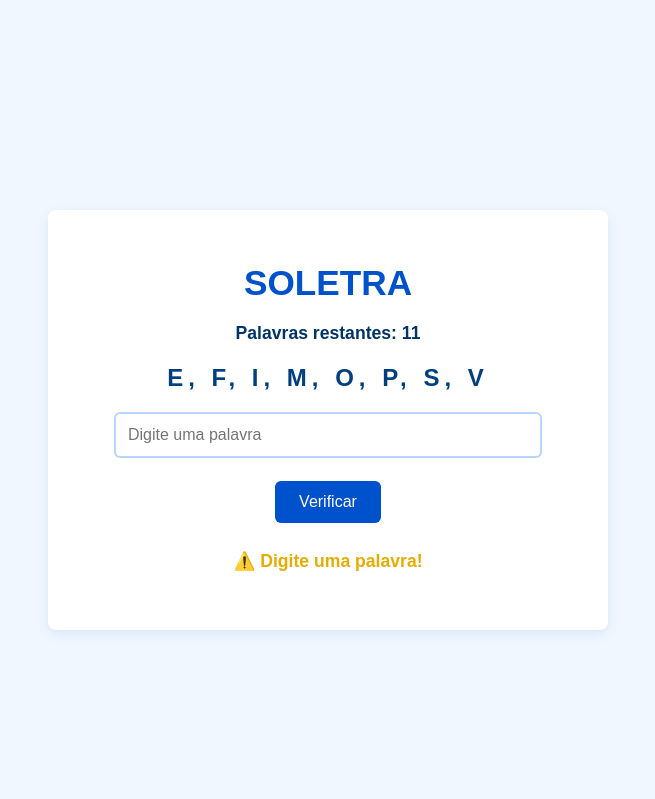
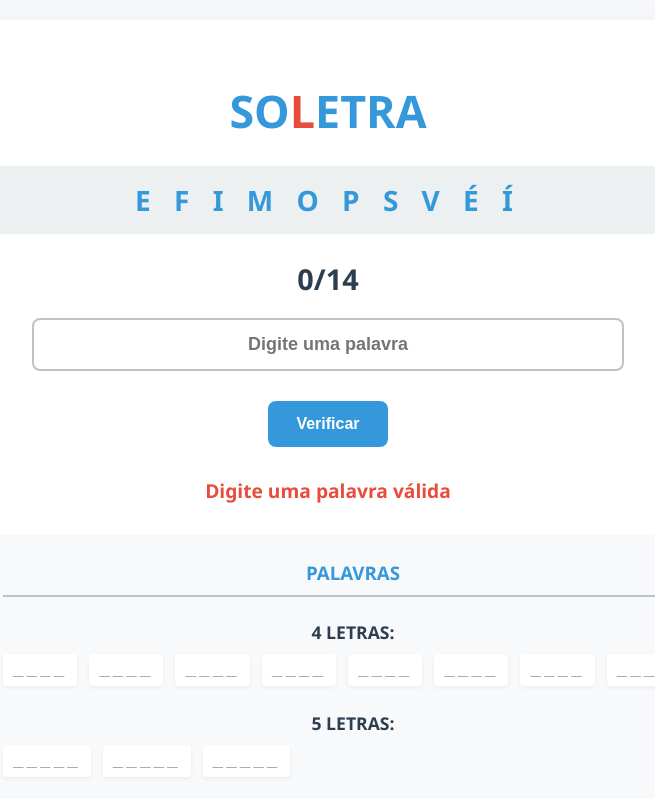
Before and after one commit to mariajosetti/soletra, a plain HTML site: page index.html in a window 1280 px wide. Both pictures are taken after a click on the button "Verificar". Shown: the top 799 px of the page, without its empty margins (312-967 px from the left). Drawn offline with nearby package versions, Linux system fonts and the light colour scheme.

Commit message:
Add files via upload

```diff
--- a/index.html
+++ b/index.html
@@ -8,17 +8,26 @@
 </head>
 <body>
     <div class="container">
-        <h1>SOLETRA</h1>
-        <div class="info">
-            <p id="contador"></p>
+        <h1>SO<span class="letra-destaque">L</span>ETRA</h1>
+
+        <div class="letras-disponiveis" id="letras"></div>
+
+        <div class="contador">
+            <span id="palavras-encontradas">0</span>/<span id="total-palavras">13</span>
         </div>
-        <div class="letras-disponiveis" id="letras"></div>
+
         <input type="text" id="palavra-input" placeholder="Digite uma palavra" autofocus>
         <button id="verificar-btn">Verificar</button>
         <div id="resultado"></div>
-        <div id="palavras-acertadas"></div>
-        <button id="reiniciar-btn" style="display: none;">Reiniciar</button>
+
+        <div class="painel-unico">
+            <h3>PALAVRAS</h3>
+            <div id="lista-completa"></div>
+        </div>
+
+        <button id="reiniciar-btn">Reiniciar</button>
     </div>
+
     <script src="https://cdn.jsdelivr.net/npm/canvas-confetti@1.5.1/dist/confetti.browser.min.js"></script>
     <script src="script.js"></script>
 </body>
--- a/script.js
+++ b/script.js
@@ -1,127 +1,131 @@
-// Palavras válidas em ordem alfabética (SEM 'meso' e 'miso')
+// CONFIGURAÇÃO DO JOGO
 const palavrasBase = [
-    "fome", "meio", "míope", "moisés",
-    "peso", "pome", "seio", "seis",
-    "veio", "vime", "vsfpo"
-];
+    "fome", "meio", "seio", "seis", "veio",
+    "vime", "peso", "pome", "míope", "posse",
+    "vsfpo", "fimose", "meiose", "moisés"
+].sort((a, b) => a.length - b.length || a.localeCompare(b));
 
-// Versão normalizada para comparação
 const palavrasValidas = palavrasBase.map(palavra =>
     palavra.normalize("NFD").replace(/[\u0300-\u036f]/g, "").toLowerCase()
 );
 
-// Letras disponíveis (ordem alfabética)
-const letrasDisponiveis = ["E", "F", "I", "M", "O", "P", "S", "V"];
+const letrasDisponiveis = Array.from(new Set(
+    palavrasBase.join("").toUpperCase().split("")
+)).sort();
+
 let palavrasAcertadas = [];
 
-// Inicia o jogo
+// FUNÇÕES PRINCIPAIS
 function iniciarJogo() {
-    document.getElementById("letras").textContent = letrasDisponiveis.join(", ");
-    document.getElementById("reiniciar-btn").style.display = "none";
-    atualizarContador();
+    document.getElementById("letras").textContent = letrasDisponiveis.join(" ");
+    document.getElementById("total-palavras").textContent = palavrasBase.length;
 
-    // Eventos
     document.getElementById("verificar-btn").addEventListener("click", verificarPalavra);
     document.getElementById("reiniciar-btn").addEventListener("click", reiniciarJogo);
 
-    document.getElementById("palavra-input").addEventListener("keypress", function(event) {
-        if (event.key === "Enter") {
-            event.preventDefault();
-            verificarPalavra();
-        }
+    document.getElementById("palavra-input").addEventListener("keypress", function(e) {
+        if (e.key === "Enter") verificarPalavra();
     });
 
+    atualizarListaCompleta();
     document.getElementById("palavra-input").focus();
 }
 
-// Atualiza o contador
-function atualizarContador() {
-    const restantes = palavrasBase.length - palavrasAcertadas.length;
-    document.getElementById("contador").textContent = restantes > 0 ?
-        `Palavras restantes: ${restantes}` :
-        "🎉 Todas encontradas!";
-}
-
-// Atualiza a lista de acertos
-function atualizarListaAcertos() {
-    const lista = document.getElementById("palavras-acertadas");
-    lista.innerHTML = palavrasAcertadas
-        .sort((a, b) => a.localeCompare(b, 'pt-BR'))
-        .map(palavra => `<div>✔️ ${palavra}</div>`)
-        .join("");
-}
-
-// Verifica a palavra
 function verificarPalavra() {
-    const palavraInput = document.getElementById("palavra-input").value
-        .normalize("NFD").replace(/[\u0300-\u036f]/g, "").toLowerCase();
-
+    const input = document.getElementById("palavra-input");
+    const palavra = input.value.normalize("NFD").replace(/[\u0300-\u036f]/g, "").toLowerCase();
     const resultado = document.getElementById("resultado");
 
-    if (!palavraInput) {
-        resultado.textContent = "⚠️ Digite uma palavra!";
-        resultado.style.color = "#e6ac00";
+    if (!palavra) {
+        resultado.textContent = "Digite uma palavra válida";
+        resultado.style.color = "#e74c3c";
         return;
     }
 
-    if (palavrasAcertadas.some(acertada =>
-        acertada.normalize("NFD").replace(/[\u0300-\u036f]/g, "").toLowerCase() === palavraInput)) {
-        resultado.textContent = "⚠️ Você já acertou essa palavra!";
-        resultado.style.color = "#e6ac00";
+    if (palavrasAcertadas.some(p =>
+        p.normalize("NFD").replace(/[\u0300-\u036f]/g, "").toLowerCase() === palavra)) {
+        resultado.textContent = "Palavra já encontrada!";
+        resultado.style.color = "#e67e22";
         return;
     }
 
-    const palavraIndex = palavrasValidas.indexOf(palavraInput);
-    if (palavraIndex >= 0) {
-        const palavraOriginal = palavrasBase[palavraIndex];
-        palavrasAcertadas.push(palavraOriginal);
+    const index = palavrasValidas.indexOf(palavra);
+    if (index >= 0) {
+        palavrasAcertadas.push(palavrasBase[index]);
+        document.getElementById("palavras-encontradas").textContent = palavrasAcertadas.length;
+        resultado.textContent = `✓ "${palavrasBase[index]}" correto!`;
+        resultado.style.color = "#27ae60";
 
-        resultado.textContent = `✓ ${palavraOriginal.toUpperCase()} - Válida!`;
-        resultado.style.color = "#006600";
+        atualizarListaCompleta();
 
-        atualizarListaAcertos();
-        atualizarContador();
-        verificarVitoria();
+        if (palavrasAcertadas.length === palavrasBase.length) {
+            resultado.innerHTML = "<span style='font-size:1.4em'>🎉 FELIZ ANIVERSÁRIO, MOISÉS! 🎉</span>";
+            triggerConfetti();
+        }
     } else {
-        resultado.textContent = "✗ Palavra inválida!";
-        resultado.style.color = "#cc0000";
+        resultado.textContent = "Palavra não encontrada";
+        resultado.style.color = "#e74c3c";
     }
 
+    input.value = "";
+    input.focus();
+}
+
+function atualizarListaCompleta() {
+    const palavrasPorTamanho = {};
+
+    // Agrupa todas as palavras por tamanho
+    palavrasBase.forEach(palavra => {
+        const tamanho = palavra.length;
+        if (!palavrasPorTamanho[tamanho]) {
+            palavrasPorTamanho[tamanho] = [];
+        }
+        palavrasPorTamanho[tamanho].push(palavra);
+    });
+
+    let html = '';
+
+    // Ordena por tamanho (4, 5, 6 letras...)
+    Object.keys(palavrasPorTamanho)
+        .sort((a, b) => a - b)
+        .forEach(tamanho => {
+            html += `<div class="grupo-tamanho">
+                        <h4>${tamanho} LETRAS:</h4>
+                        <div class="lista-palavras">`;
+
+            // Ordena as palavras alfabeticamente e renderiza
+            palavrasPorTamanho[tamanho]
+                .sort((a, b) => a.localeCompare(b))
+                .forEach(palavra => {
+                    const foiEncontrada = palavrasAcertadas.includes(palavra);
+                    html += `<span class="item-palavra ${foiEncontrada ? 'palavra-encontrada' : 'palavra-faltante'}">
+                                ${foiEncontrada ? palavra : '_'.repeat(palavra.length)}
+                            </span>`;
+                });
+
+            html += `</div></div>`;
+        });
+
+    document.getElementById("lista-completa").innerHTML = html;
+}
+
+function triggerConfetti() {
+    confetti({
+        particleCount: 150,
+        spread: 70,
+        origin: { y: 0.6 },
+        colors: ['#3498db', '#e74c3c', '#2ecc71', '#f1c40f']
+    });
+}
+
+function reiniciarJogo() {
+    palavrasAcertadas = [];
     document.getElementById("palavra-input").value = "";
+    document.getElementById("resultado").textContent = "";
+    document.getElementById("palavras-encontradas").textContent = "0";
+    atualizarListaCompleta();
     document.getElementById("palavra-input").focus();
 }
 
-// Verifica vitória
-function verificarVitoria() {
-    if (palavrasAcertadas.length === palavrasBase.length) {
-        document.getElementById("resultado").innerHTML =
-            "<span style='color: #0052cc; font-size: 1.4em;'>🎉 FELIZ ANIVERSÁRIO, MOISÉS! 🎉</span>";
-        document.getElementById("verificar-btn").disabled = true;
-        document.getElementById("reiniciar-btn").style.display = "block";
-        triggerConfetti();
-    }
-}
-
-// Confetes azuis
-function triggerConfetti() {
-    confetti({
-        particleCount: 180,
-        spread: 80,
-        origin: { y: 0.6 },
-        colors: ['#0052cc', '#0066ff', '#3385ff', '#66a3ff', '#99c2ff'],
-        shapes: ['circle', 'square']
-    });
-}
-
-// Reinicia o jogo
-function reiniciarJogo() {
-    palavrasAcertadas = [];
-    document.getElementById("palavras-acertadas").innerHTML = "";
-    document.getElementById("resultado").textContent = "";
-    document.getElementById("verificar-btn").disabled = false;
-    document.getElementById("reiniciar-btn").style.display = "none";
-    iniciarJogo();
-}
-
-// Inicia ao carregar
+// INICIALIZAÇÃO
 window.onload = iniciarJogo;
--- a/style.css
+++ b/style.css
@@ -1,89 +1,135 @@
 body {
-    font-family: 'Arial', sans-serif;
-    background-color: #f0f7ff;
+    font-family: 'Segoe UI', Tahoma, Geneva, Verdana, sans-serif;
+    background-color: #f5f7fa;
     margin: 0;
     padding: 20px;
     display: flex;
     justify-content: center;
     align-items: center;
     min-height: 100vh;
+    color: #2c3e50;
 }
 
 .container {
     background: white;
     padding: 30px;
-    border-radius: 8px;
-    box-shadow: 0 4px 12px rgba(0, 82, 204, 0.1);
+    border-radius: 12px;
+    box-shadow: 0 6px 18px rgba(0, 0, 0, 0.08);
     text-align: center;
-    max-width: 500px;
+    max-width: 700px;
     width: 100%;
 }
 
 h1 {
-    color: #0052cc;
-    margin-bottom: 20px;
-    font-size: 2.2em;
+    color: #3498db;
+    margin-bottom: 25px;
+    font-size: 2.8em;
 }
 
-.info {
-    margin-bottom: 20px;
-}
-
-#contador {
-    font-weight: bold;
-    color: #003366;
-    font-size: 1.1em;
+.letra-destaque {
+    color: #e74c3c;
 }
 
 .letras-disponiveis {
-    font-size: 24px;
-    letter-spacing: 5px;
+    font-size: 28px;
+    letter-spacing: 8px;
+    margin: 25px 0;
+    font-weight: bold;
+    color: #3498db;
+    padding: 15px;
+    background: #ecf0f1;
+    border-radius: 8px;
+}
+
+.contador {
+    font-size: 1.8em;
+    font-weight: bold;
+    color: #2c3e50;
     margin: 20px 0;
-    font-weight: bold;
-    color: #004080;
 }
 
 input {
-    padding: 12px;
-    font-size: 16px;
+    padding: 14px;
+    font-size: 18px;
     width: 80%;
-    margin-bottom: 15px;
-    border: 2px solid #b8d4ff;
-    border-radius: 6px;
-    outline: none;
-}
-
-input:focus {
-    border-color: #0052cc;
+    margin-bottom: 20px;
+    border: 2px solid #bdc3c7;
+    border-radius: 8px;
+    text-align: center;
+    font-weight: bold;
 }
 
 button {
-    padding: 12px 24px;
-    background: #0052cc;
+    padding: 14px 28px;
+    background: #3498db;
     color: white;
     border: none;
-    border-radius: 6px;
+    border-radius: 8px;
     cursor: pointer;
     font-size: 16px;
-    margin: 8px;
-    transition: background 0.2s;
+    margin: 10px;
+    transition: all 0.3s;
+    font-weight: bold;
 }
 
 button:hover {
-    background: #003d99;
+    background: #2980b9;
+    transform: translateY(-2px);
 }
 
 #resultado {
     margin: 20px 0;
     font-weight: bold;
-    min-height: 24px;
+    min-height: 28px;
+    font-size: 1.2em;
+}
+
+.painel-unico {
+    margin-top: 30px;
+    background: #f8f9fa;
+    padding: 25px;
+    border-radius: 10px;
+    width: 100%;
+}
+
+.painel-unico h3 {
+    color: #3498db;
+    margin-top: 0;
+    border-bottom: 2px solid #bdc3c7;
+    padding-bottom: 10px;
+}
+
+.grupo-tamanho {
+    margin-bottom: 25px;
+}
+
+.grupo-tamanho h4 {
+    color: #2c3e50;
+    margin-bottom: 10px;
     font-size: 1.1em;
 }
 
-#palavras-acertadas {
-    margin-top: 25px;
-    text-align: center;
-    columns: 2;
-    column-gap: 30px;
-    color: #003366;
+.lista-palavras {
+    display: flex;
+    flex-wrap: wrap;
+    gap: 12px;
 }
+
+.item-palavra {
+    font-family: 'Courier New', monospace;
+    font-size: 1.1em;
+    padding: 6px 10px;
+    background: white;
+    border-radius: 4px;
+    box-shadow: 0 2px 4px rgba(0,0,0,0.05);
+}
+
+.palavra-encontrada {
+    color: #27ae60;
+    font-weight: bold;
+}
+
+.palavra-faltante {
+    color: #95a5a6;
+    letter-spacing: 3px;
+}
```
